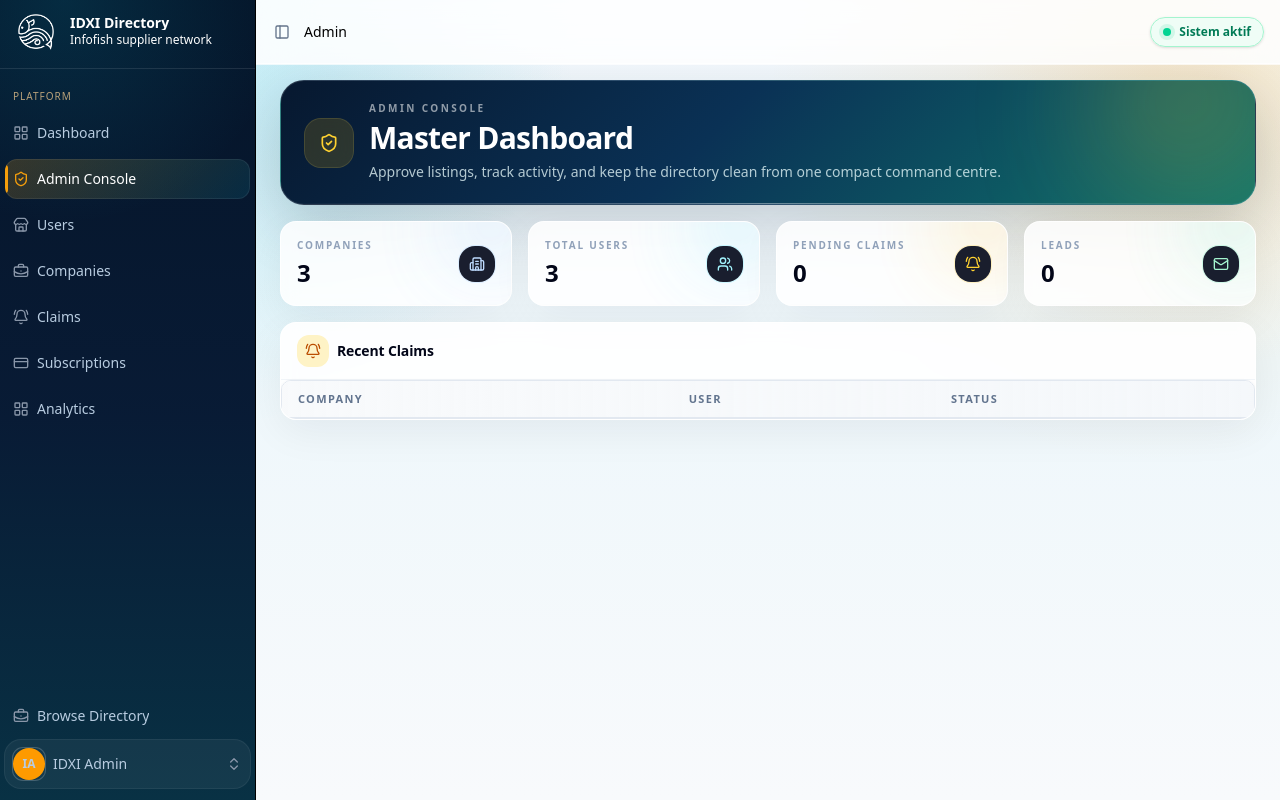
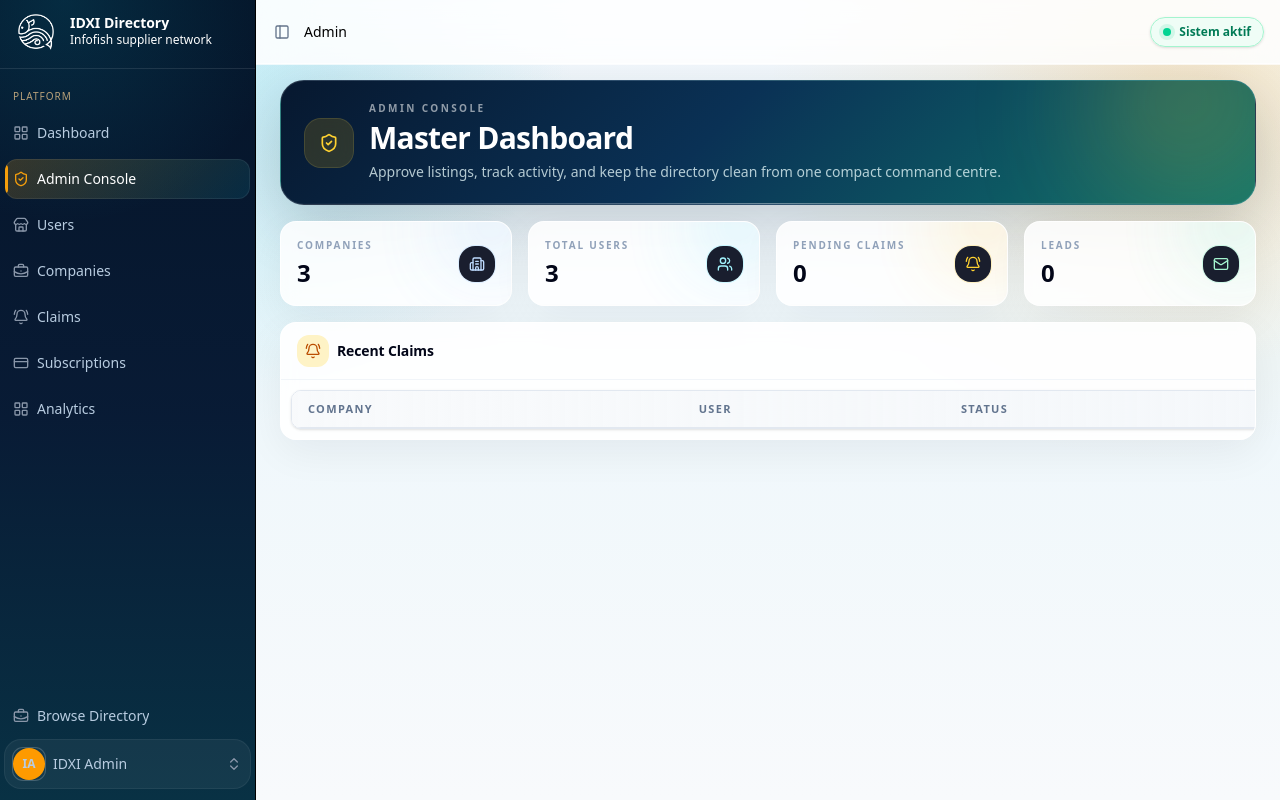
Before and after one commit to shukrisenawi/lr_directory, a Laravel app: page /admin in a window 1280 px wide. Run offline with Laravel 12, Linux system fonts and the light colour scheme; the visitor is signed in with stand-in values (Sample User, id 1); data comes from the database, SQL or seed files in the repository; data that the repository does not hold is empty; style sheets or scripts are compiled from the project's sources; some libraries are stand-ins or nearby versions.

Commit message:
Tambah margin 10px pada table

```diff
--- a/resources/js/components/ui/table.tsx
+++ b/resources/js/components/ui/table.tsx
@@ -4,7 +4,7 @@ import { cn } from '@/lib/utils';
 
 const Table = React.forwardRef<HTMLTableElement, React.HTMLAttributes<HTMLTableElement>>(
     ({ className, ...props }, ref) => (
-        <div className="relative w-full overflow-hidden rounded-lg border border-slate-200 shadow-sm">
+        <div className="relative w-full overflow-hidden rounded-lg border border-slate-200 shadow-sm m-2.5">
             <table ref={ref} className={cn('w-full caption-bottom text-sm', className)} {...props} />
         </div>
     ),
```
